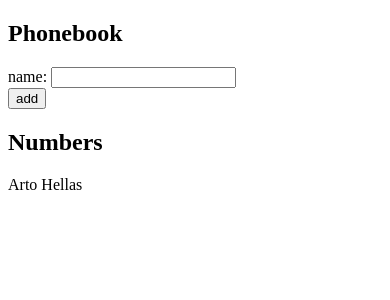
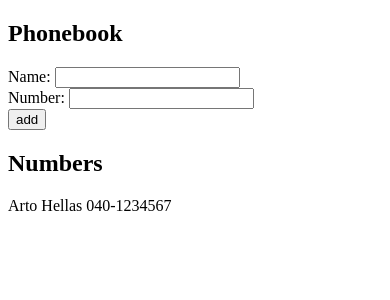
Before and after one commit to edwinalbanez/part2, a React (Vite) app in the folder phonebook/: page / in a window 390 px wide. Shown: the top 300 px of the page. Built offline with nearby package versions, Linux system fonts and the light colour scheme.

Commit message:
2.8: phonebook, step 3

```diff
--- a/phonebook/src/App.jsx
+++ b/phonebook/src/App.jsx
@@ -1,14 +1,15 @@
 import { useState } from "react";
 
 const App = () => {
-  const [persons, setPersons] = useState([{ name: "Arto Hellas" }]);
+  const [persons, setPersons] = useState([{ name: "Arto Hellas", number: "040-1234567" }]);
   const [newName, setNewName] = useState("");
+  const [newNumber, setNewNumber] = useState("");
 
   const handlerOnSubmit = (event) => {
     event.preventDefault();
 
-    if (newName.trim() === "") {
-      window.alert("The name is empty");
+    if (newName.trim() === "" || newNumber.trim() === "") {
+      window.alert("Complete all fields");
       return
     }
 
@@ -18,7 +19,7 @@ const App = () => {
       window.alert(`${newName} is already in your contacts`);
       return;
     }
-    setPersons(persons.concat({name: newName}));
+    setPersons(persons.concat({name: newName, number: newNumber}));
   }
 
   return (
@@ -26,24 +27,38 @@ const App = () => {
       <h2>Phonebook</h2>
       <form onSubmit={handlerOnSubmit}>
         <div>
-          name: <input value={newName} onChange={({target}) => setNewName(target.value)}  />
+          Name: {" "}
+          <input
+            value={newName}
+            onChange={({target}) => setNewName(target.value)}
+          />
+        </div>
+        <div>
+          Number: {" "}
+          <input
+            value={newNumber}
+            onChange={({target}) => setNewNumber(target.value)}
+          />
         </div>
         <div>
           <button type="submit">add</button>
         </div>
       </form>
 
-      <Contacts numbers={persons}/>
+      <Contacts persons={persons}/>
     </div>
   );
 };
 
-const Contacts = ({numbers}) => {
+const Contacts = ({persons}) => {
   return(
     <>
       <h2>Numbers</h2>
-      {numbers.map(number =>
-        <p key={number.name}> {number.name} </p>
+
+      {persons.map(person =>
+        <p key={person.name}>
+          {person.name} {person.number}
+        </p>
       )}
     </>
   )
```
